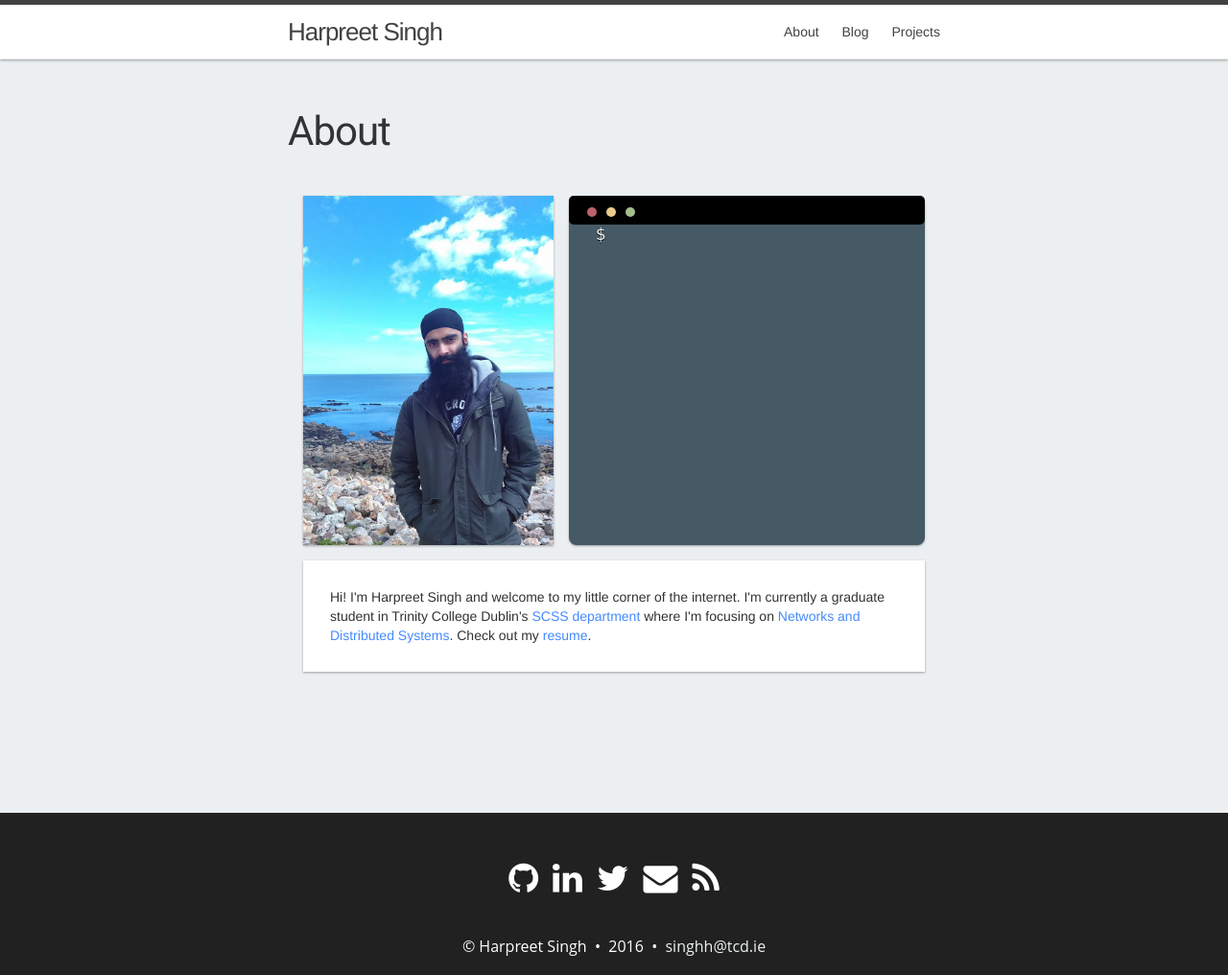
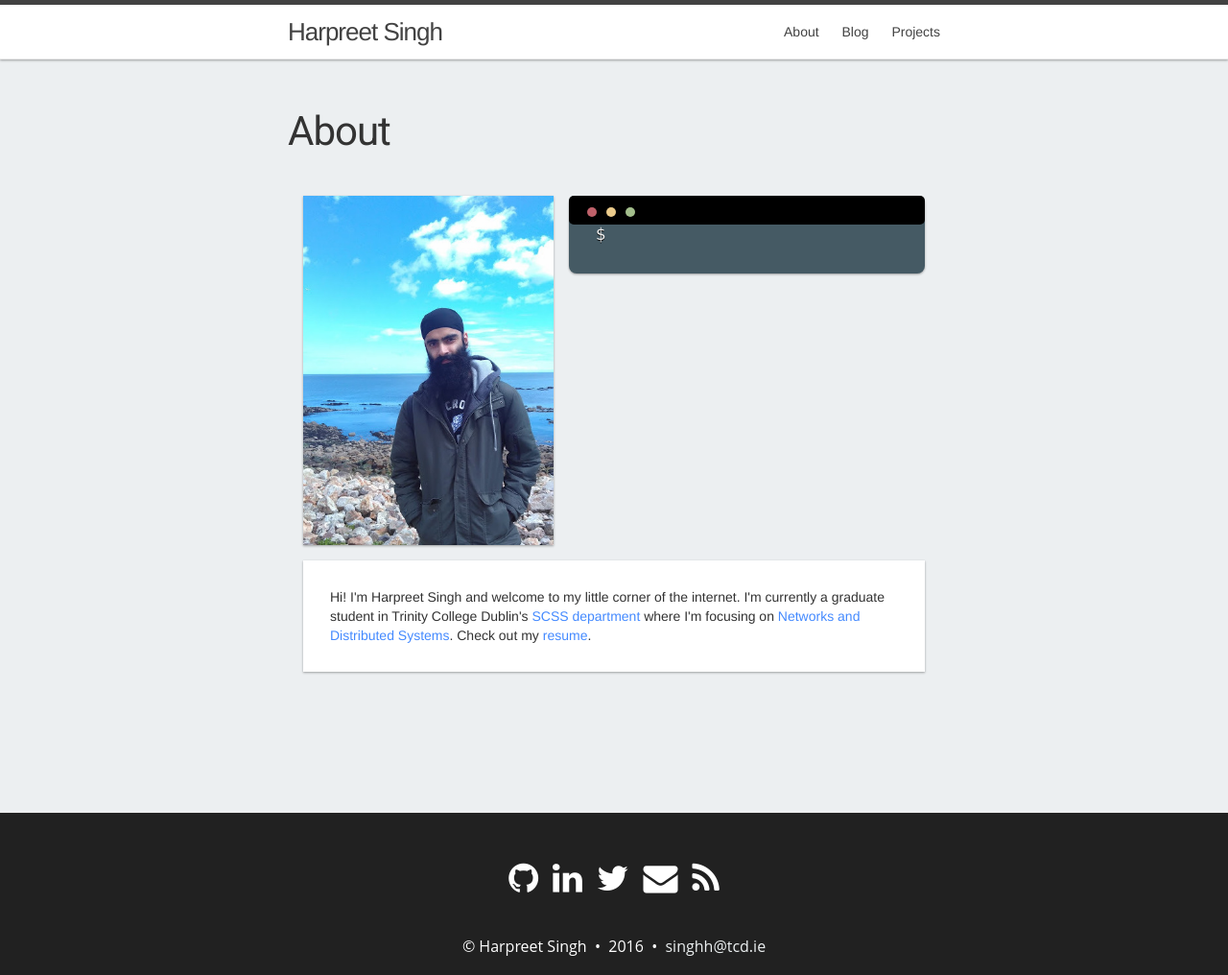
Before and after one commit to harpresing/etSingh.github.io, a Jekyll site: the page built from about.md, in a window 1280 px wide. Shown: the whole page at 96% size. Built offline with Jekyll 4.4.1, drawn with Linux system fonts in a browser that asks for light colours; nearby versions of some CDN libraries.

```diff
--- a/_includes/_scripts/typed.html
+++ b/_includes/_scripts/typed.html
@@ -6,7 +6,8 @@
             strings: ["Hi! I'm Harpreet", "I  love to develop software", "In my free time, I like learning new programming languages", "This is my personal blog, where I will be talking mostly about tech", "I hope you like it!"],
             typeSpeed: 0,
             loop: true,
-            backDelay: 1000
+            backDelay: 1000,
+            contentType: 'text'
         });
     });
 </script>
--- a/_sass/_cursor.scss
+++ b/_sass/_cursor.scss
@@ -50,7 +50,7 @@
 }
 
 .text{
-    //height: 100%;
+    height: 100%;
     border-radius:8px;
     background-color: #455A64;
     color: #f0f0f0;
```
